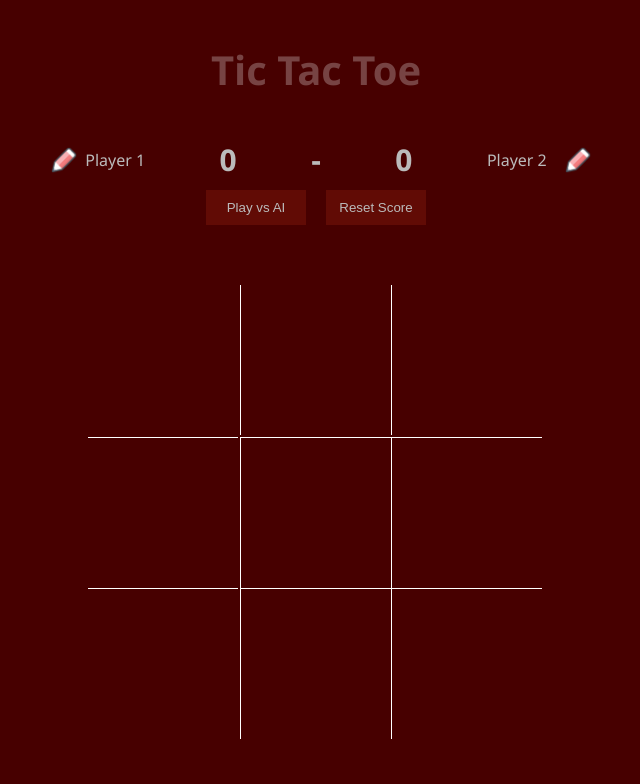
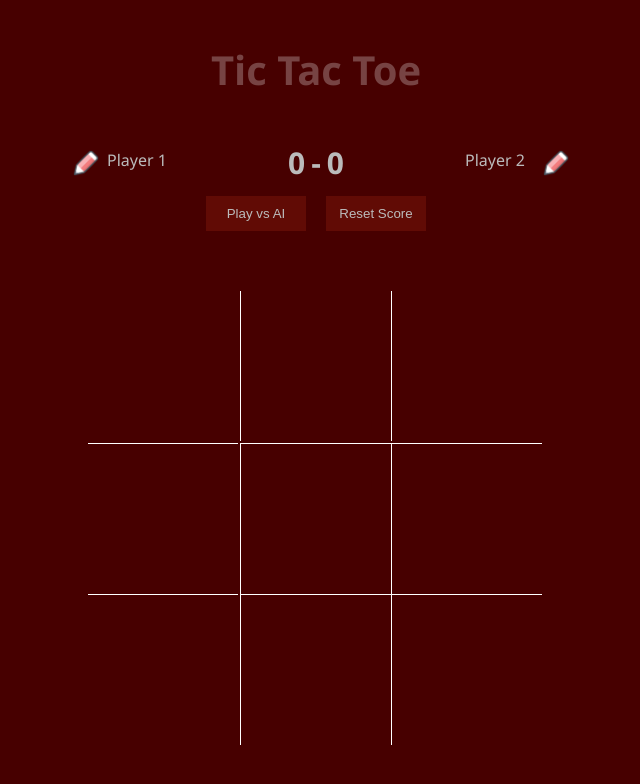
Before and after one commit to MaurizioTonelli/TicTacToe-v2, a plain HTML site: page index.html in a window 1280 px wide. Both pictures are taken after a click on the button "Reset Score". Shown: the whole page, without its empty margins (324-964 px from the left). Drawn offline with Linux system fonts and the light colour scheme.

Commit message:
Correct score CSS issue

```diff
--- a/index.html
+++ b/index.html
@@ -14,7 +14,7 @@
             <button class="icon-btn" id="edit-player1"><img class="icon" src="images/edit_icon.png"></button>
             <h2 class="player1-name">Player 1</h2>
         </div>
-        <p class="score" id="player1-score">0</p><p class="score"> - </p><p class="score" id="player2-score">0</p>
+        <div class="score-container"><p class="score" id="player1-score">0</p><p class="score"> - </p><p class="score" id="player2-score">0</p></div>
         <div class="player2">
             <h2 class="player2-name">Player 2</h2>
             <button class="icon-btn" id="edit-player2"><img class="icon" src="images/edit_icon.png"></button>
--- a/main.js
+++ b/main.js
@@ -25,11 +25,11 @@ let DisplayController = (function(){
         hideGameOverSign: function(){
             gameMessageBox.style.display = 'none';
         },
-        drawScore: function(a, b){
+        drawScores: function(){
             let player1Score = document.querySelector('#player1-score');
             let player2Score = document.querySelector('#player2-score');
-            player1Score.textContent = a;
-            player2Score.textContent = b;
+            player1Score.textContent = player1.score;
+            player2Score.textContent = player2.score;
         }
     }
 })();
@@ -120,14 +120,14 @@ let Game = (function(){
         }
         return false;
     };
-    let setScores = function(player1Score, player2Score){
+    let updateScores = function(){
         if(currentTurn == 'X'){
             player1.score++;
         }
         if(currentTurn == 'O'){
             player2.score++;
         }
-        DisplayController.drawScore(player1.score, player2.score);
+        DisplayController.drawScores();
     };
 
     let resetGame = function(){
@@ -167,7 +167,7 @@ let Game = (function(){
                 if(gameOver() || isDraw()){
                     let message = getRoundMessage();
                     DisplayController.showGameOverSign(message);
-                    setScores(player1.score, player2.score);
+                    updateScores();
                     currentTurn = 'X';
                     gameIsOver = true;
                 }
@@ -215,3 +215,9 @@ document.querySelector('#edit-player2').addEventListener('click',(e)=>{
 
     player2.name = playerPara.textContent;
 });
+
+document.querySelector('#reset-score').addEventListener('click', (e)=>{
+    player1.score = 0;
+    player2.score = 0;
+    DisplayController.drawScores();
+});
--- a/styles.css
+++ b/styles.css
@@ -29,6 +29,11 @@ body{
 .score{
     font-weight: bold;
     font-size: 30px;
+    margin: 3px;
+}
+.score-container{
+    display: flex;
+    flex-direction: row;
 }
 .score-input{
     margin: 10px;
```
